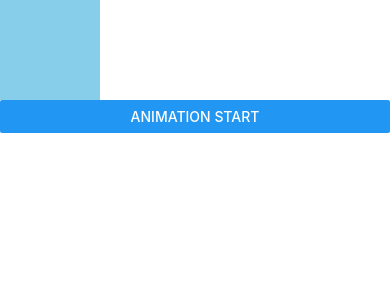
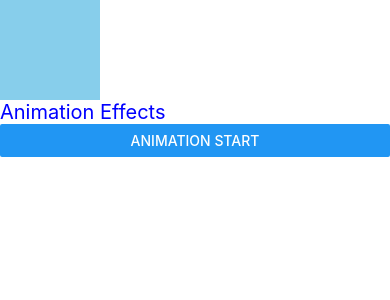
Before and after one commit to jjhstoday/React-Native, a React Native app in the folder RNative_Animation/: screen / in a window 390 px wide. Shown: the top 300 px of the page. Built offline with nearby package versions, Linux system fonts and the light colour scheme.

Commit message:
feat: interpolate 효과 설정

```diff
--- a/RNative_Animation/src/Animation01.js
+++ b/RNative_Animation/src/Animation01.js
@@ -7,31 +7,59 @@
  */
 
 import React, {useState, useEffect} from 'react';
-import {Easing, Animated, StyleSheet, View, Button} from 'react-native';
+import {Easing, Animated, StyleSheet, View, Button, Text} from 'react-native';
 
 const AnimOne = () => {
-  const [mySquare, setMySquare] = useState(() => new Animated.ValueXY(0, 0));
+  const [mySquare, setMySquare] = useState(() => new Animated.Value(1));
 
   const runAnimation = () => {
     Animated.timing(mySquare, {
-      toValue: {x: 50, y: 300},
+      toValue: 0,
       duration: 2000,
       delay: 1500,
-      easing: Easing.elastic(3),
     }).start();
   };
 
   return (
     <View>
       <Animated.View
-        style={mySquare.getLayout()}
-        // style={{
-        //   left: mySquare.x,
-        //   top: mySquare.y,
-        // }}
-      >
+        // style={mySquare.getLayout()}
+        style={{
+          opacity: mySquare,
+          transform: [
+            {
+              rotateX: mySquare.interpolate({
+                inputRange: [0, 0.5, 1], // inputRange는 작은 값부터 넣어준다.
+                outputRange: ['0deg', '180deg', '360deg'], // inputRagne의 인덱스와 대응되어야 한다.
+              }),
+            },
+            {
+              translateX: mySquare.interpolate({
+                inputRange: [0, 0.5, 1],
+                outputRange: [300, 150, 0],
+              }),
+            },
+          ],
+          // top: mySquare.interpolate({
+          //   inputRange: [0, 1], // inputRange는 작은 값부터 넣어준다.
+          //   outputRange: [700, 0], // inputRagne의 인덱스와 대응되어야 한다.
+          // }),
+        }}>
         <View style={styles.square} />
       </Animated.View>
+      <Animated.Text
+        style={{
+          fontSize: mySquare.interpolate({
+            inputRange: [0, 0.5, 1],
+            outputRange: [40, 30, 20],
+          }),
+          color: mySquare.interpolate({
+            inputRange: [0, 0.5, 1],
+            outputRange: ['red', 'green', 'blue'],
+          }),
+        }}>
+        <Text>Animation Effects</Text>
+      </Animated.Text>
       <Button title="Animation Start" onPress={runAnimation} />
     </View>
   );
```
